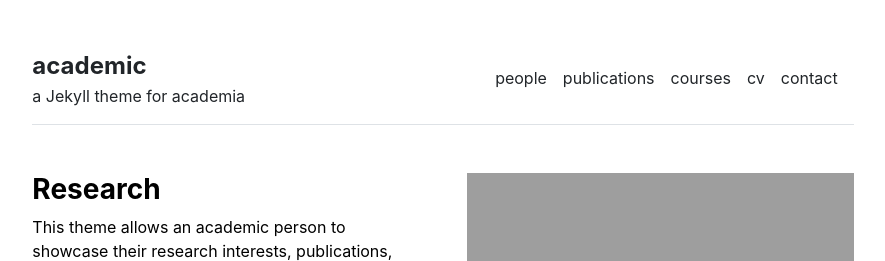
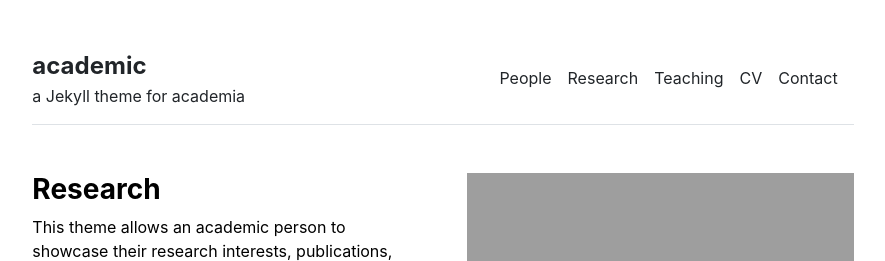
Before and after one commit to ciqiaowang/chaselw.github.io, a Jekyll site: the page built from index.md, in a window 1280 px wide. Shown: the top 261 px of the page, without its empty margins (197-1082 px from the left). Built offline with Jekyll 4.4.1, drawn with Linux system fonts in a browser that asks for light colours.

Commit message:
Update settings.yml

```diff
--- a/_data/settings.yml
+++ b/_data/settings.yml
@@ -1,9 +1,9 @@
 menu:
-- {name: 'people', url: '/people'}
-- {name: 'publications', url: '/publications'}
-- {name: 'courses', url: '/courses'}
-- {name: 'cv', url: '/cv'}
-- {name: 'contact', url: '/contact'}
+- {name: 'People', url: '/people'}
+- {name: 'Research', url: '/publications'}
+- {name: 'Teaching', url: '/courses'}
+- {name: 'CV', url: '/cv'}
+- {name: 'Contact', url: '/contact'}
 
 people:
 - {name: 'Primary Investigator', title: 'Researcher', department: 'Physics & Astronomy', institution: 'Some University', institution_address: '1 Main Street, Canada', phone: '(000) 000-0000', email: 'hello@university.edu', office: 'Science Building 505', image: 'assets/img/primary-investigator.jpg', url: 'primary-investigator'}
```
